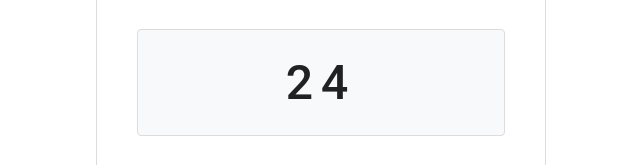
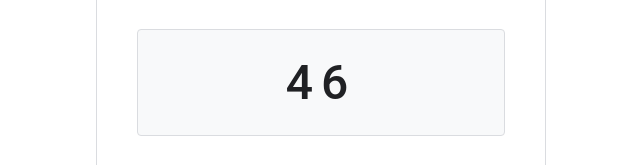
Before and after one commit to pythonpedia1/authbot, a plain HTML site: page index.html in a window 1280 px wide. Shown: the part 300-465 px from the top of the page, 319-959 px from the left. Drawn offline with Linux system fonts and the light colour scheme.

Commit message:
Update index.html

```diff
--- a/index.html
+++ b/index.html
@@ -142,7 +142,7 @@
         </p>
 
         <div class="code-box">
-            <div class="code">24</div>
+            <div class="code">46</div>
         </div>
 
         <p class="instruction">
```
